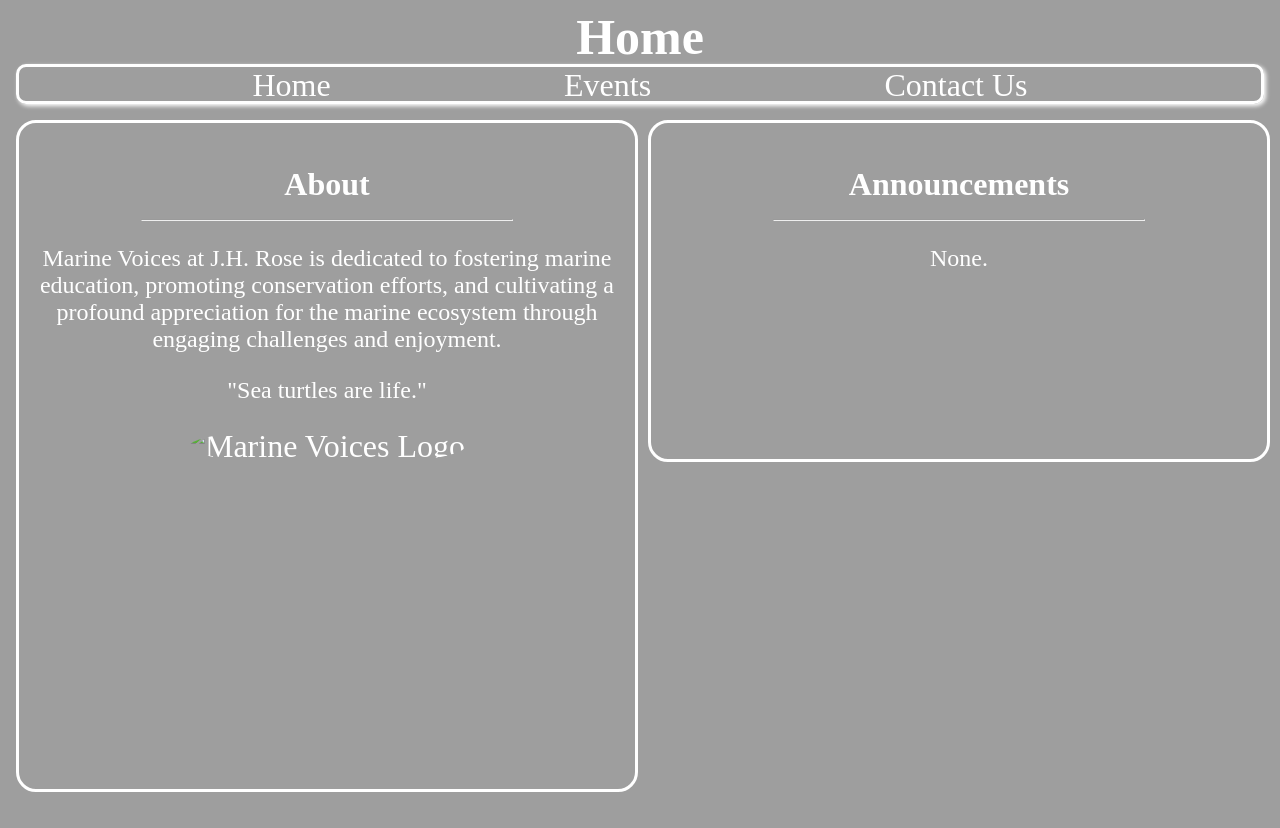
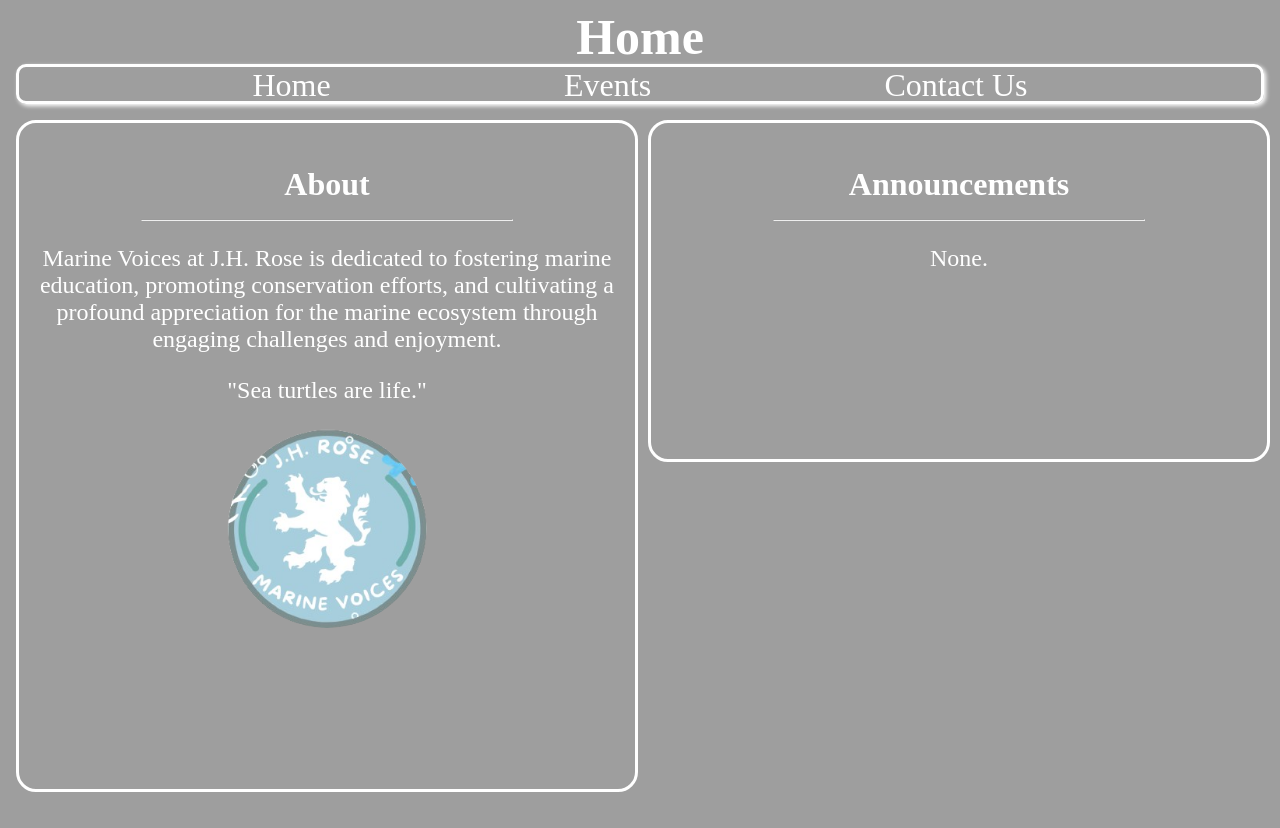
Before and after one commit to SpectreStorms/marine-voices, a plain HTML site: page index.html in a window 1280 px wide. Drawn offline with Linux system fonts and the light colour scheme; the site is published under a folder, as on GitHub Pages, so addresses that start at the root find nothing.

Commit message:
v0.1.3-alpha

```diff
--- a/index.html
+++ b/index.html
@@ -27,7 +27,7 @@
                 </p>
 
                 <p>"Sea turtles are life."</p>
-                <img width="250px" alt="Marine Voices Logo" title="Marine Voices Logo" src="/images/Marine-Voices-image.png">
+                <img width="250px" alt="Marine Voices Logo" title="Marine Voices Logo" src="images/Marine-Voices-image.png">
 
             </div>
 
```
Also changed, not shown: images/Marine-Voices.ico (deleted).
